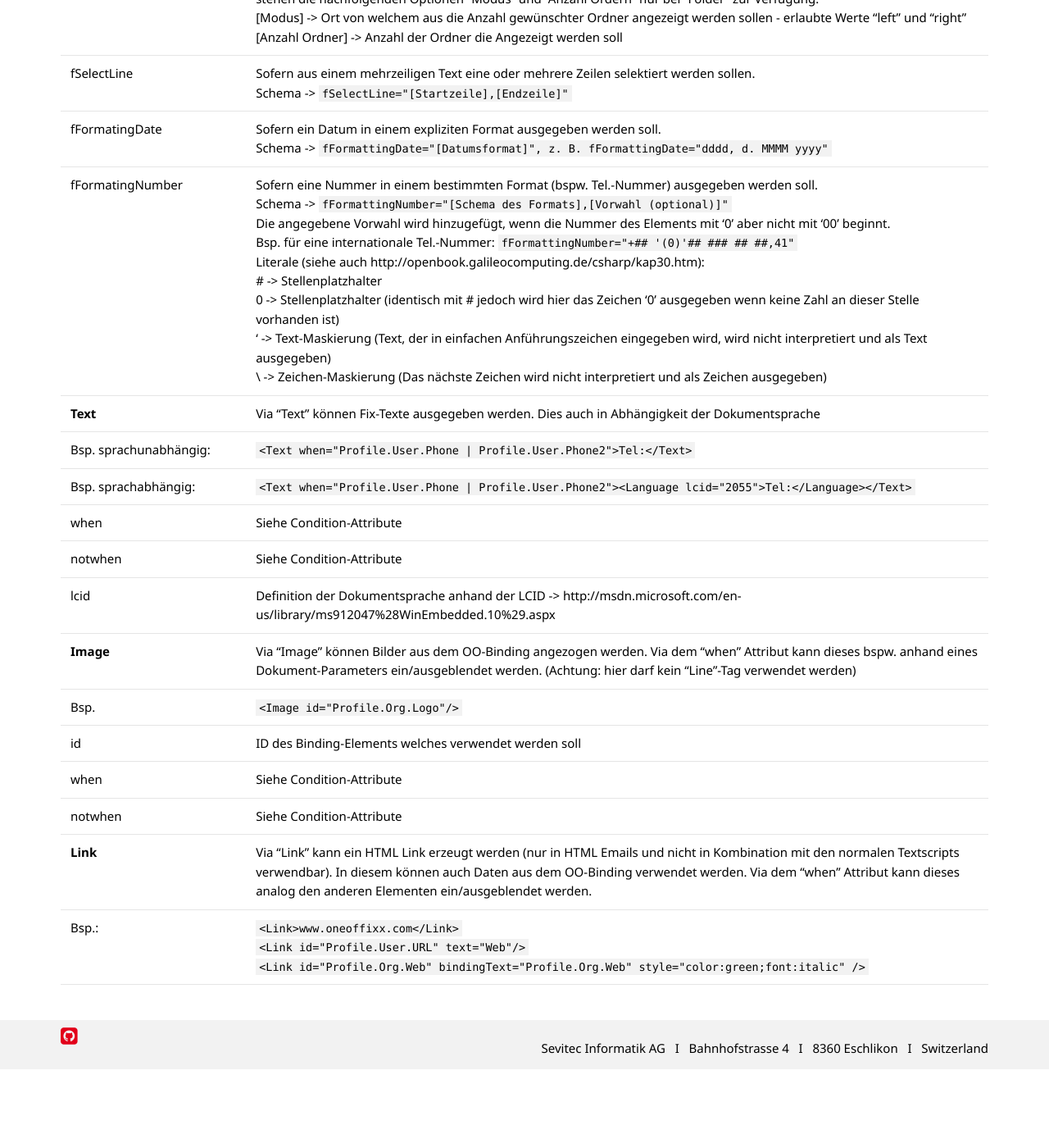
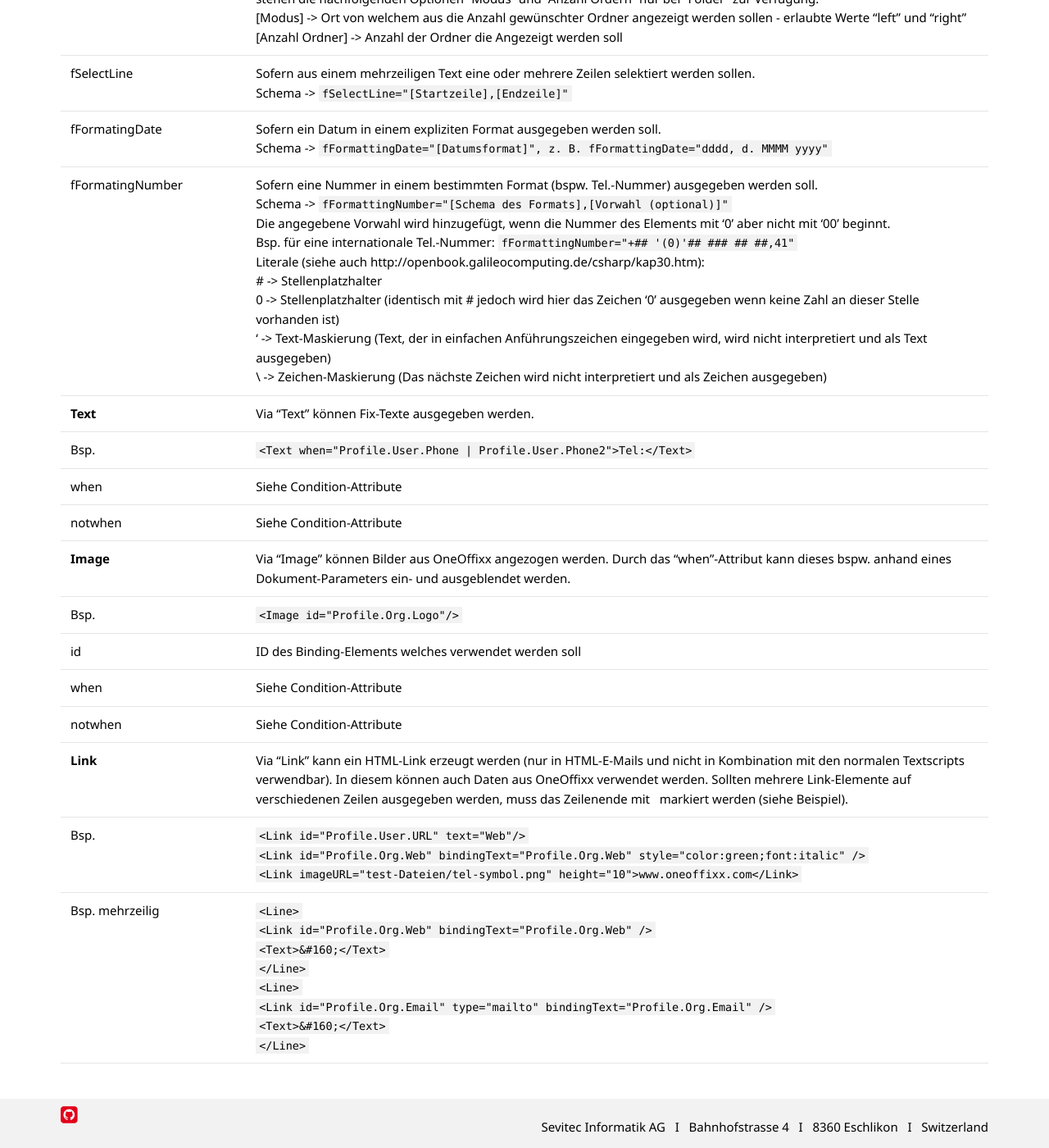
Before and after one commit to primesoft-group/oneoffixx-docs, a Jekyll site: the page built from _pages/docfunc/de/df-scripts.md, in a window 1280 px wide and 1400 px high, scrolled down 4659 px. Shown: the whole window at 82% size. Built offline with Jekyll 4.4.1, drawn with Linux system fonts in a browser that asks for light colours; nearby versions of some CDN libraries; some web fonts are replaced; before the commit the page ends 5963 px from its top, so only the background shows below that.

Commit message:
link examples

```diff
--- a/_pages/docfunc/de/df-scripts.md
+++ b/_pages/docfunc/de/df-scripts.md
@@ -127,16 +127,15 @@ fTrimURL            | Sofern nur ein Teil einer URL oder eines Filepfads ausgege
 fSelectLine         | Sofern aus einem mehrzeiligen Text eine oder mehrere Zeilen selektiert werden sollen. <br/> Schema -> `fSelectLine="[Startzeile],[Endzeile]"`
 fFormatingDate      | Sofern ein Datum in einem expliziten Format ausgegeben werden soll. <br/> Schema -> `fFormattingDate="[Datumsformat]", z. B. fFormattingDate="dddd, d. MMMM yyyy"`
 fFormatingNumber    | Sofern eine Nummer in einem bestimmten Format (bspw. Tel.-Nummer) ausgegeben werden soll. <br/> Schema -> `fFormattingNumber="[Schema des Formats],[Vorwahl (optional)]"` <br/> Die angegebene Vorwahl wird hinzugefügt, wenn die Nummer des Elements mit '0' aber nicht mit '00' beginnt. <br/> Bsp. für eine internationale Tel.-Nummer: `fFormattingNumber="+## '(0)'## ### ## ##,41"` <br/> Literale (siehe auch http://openbook.galileocomputing.de/csharp/kap30.htm): <br/> # -> Stellenplatzhalter <br/> 0 -> Stellenplatzhalter (identisch mit # jedoch wird hier das Zeichen '0' ausgegeben wenn keine Zahl an dieser Stelle vorhanden ist) <br/> ' -> Text-Maskierung (Text, der in einfachen Anführungszeichen eingegeben wird, wird nicht interpretiert und als Text ausgegeben) <br/> \ -> Zeichen-Maskierung (Das nächste Zeichen wird nicht interpretiert und als Zeichen ausgegeben)
-__Text__            | Via "Text" können Fix-Texte ausgegeben werden. Dies auch in Abhängigkeit der Dokumentsprache
-Bsp. sprachunabhängig:  | `<Text when="Profile.User.Phone | Profile.User.Phone2">Tel:</Text>`
-Bsp. sprachabhängig:| `<Text when="Profile.User.Phone | Profile.User.Phone2"><Language lcid="2055">Tel:</Language></Text>`
+__Text__            | Via "Text" können Fix-Texte ausgegeben werden.
+Bsp.                | `<Text when="Profile.User.Phone | Profile.User.Phone2">Tel:</Text>`
 when                | Siehe Condition-Attribute
 notwhen             | Siehe Condition-Attribute
-lcid                | Definition der Dokumentsprache anhand der LCID -> http://msdn.microsoft.com/en-us/library/ms912047%28WinEmbedded.10%29.aspx
-__Image__           | Via "Image" können Bilder aus dem OO-Binding angezogen werden. Via dem "when" Attribut kann dieses bspw. anhand eines Dokument-Parameters ein/ausgeblendet werden. (Achtung: hier darf kein "Line"-Tag verwendet werden)
+__Image__           | Via "Image" können Bilder aus OneOffixx angezogen werden. Durch das "when"-Attribut kann dieses bspw. anhand eines Dokument-Parameters ein- und ausgeblendet werden.
 Bsp.                | `<Image id="Profile.Org.Logo"/>`
 id                  | ID des Binding-Elements welches verwendet werden soll
 when                | Siehe Condition-Attribute
 notwhen             | Siehe Condition-Attribute
-__Link__            | Via "Link" kann ein HTML Link erzeugt werden (nur in HTML Emails und nicht in Kombination mit den normalen Textscripts verwendbar). In diesem können auch Daten aus dem OO-Binding verwendet werden. Via dem "when" Attribut kann dieses analog den anderen Elementen ein/ausgeblendet werden.
-Bsp.:               | `<Link>www.oneoffixx.com</Link>` <br/> `<Link id="Profile.User.URL" text="Web"/>` <br/> `<Link id="Profile.Org.Web" bindingText="Profile.Org.Web" style="color:green;font:italic" />`
+__Link__            | Via "Link" kann ein HTML-Link erzeugt werden (nur in HTML-E-Mails und nicht in Kombination mit den normalen Textscripts verwendbar). In diesem können auch Daten aus OneOffixx verwendet werden. Sollten mehrere Link-Elemente auf verschiedenen Zeilen ausgegeben werden, muss das Zeilenende mit &#160; markiert werden (siehe Beispiel).
+Bsp.                | `<Link id="Profile.User.URL" text="Web"/>` <br/> `<Link id="Profile.Org.Web" bindingText="Profile.Org.Web" style="color:green;font:italic" />` <br/> `<Link imageURL="test-Dateien/tel-symbol.png" height="10">www.oneoffixx.com</Link>`
+Bsp. mehrzeilig     | `<Line>` <br/> `<Link id="Profile.Org.Web" bindingText="Profile.Org.Web" />` <br/> `<Text>&#160;</Text>` <br/> `</Line>` <br/> `<Line>` <br/> `<Link id="Profile.Org.Email" type="mailto" bindingText="Profile.Org.Email" />` <br/> `<Text>&#160;</Text>` <br/> `</Line>`
```
